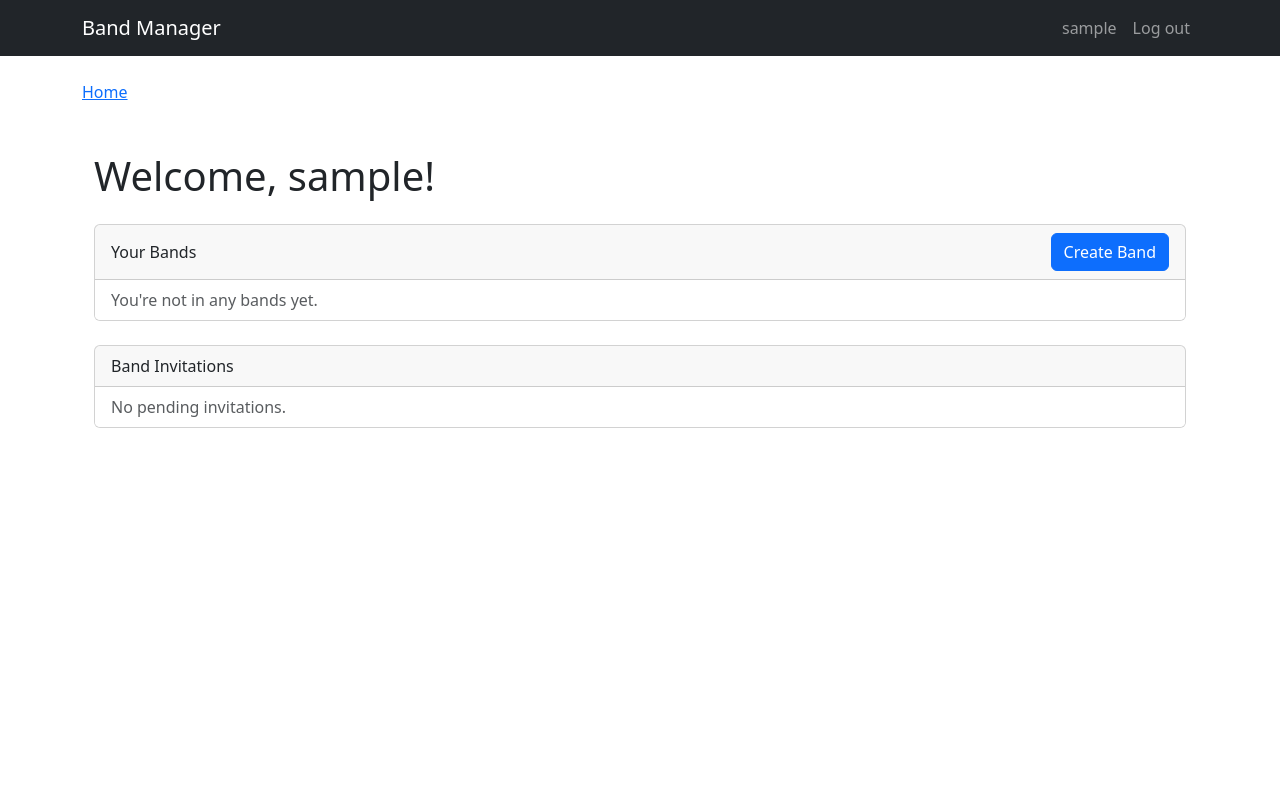
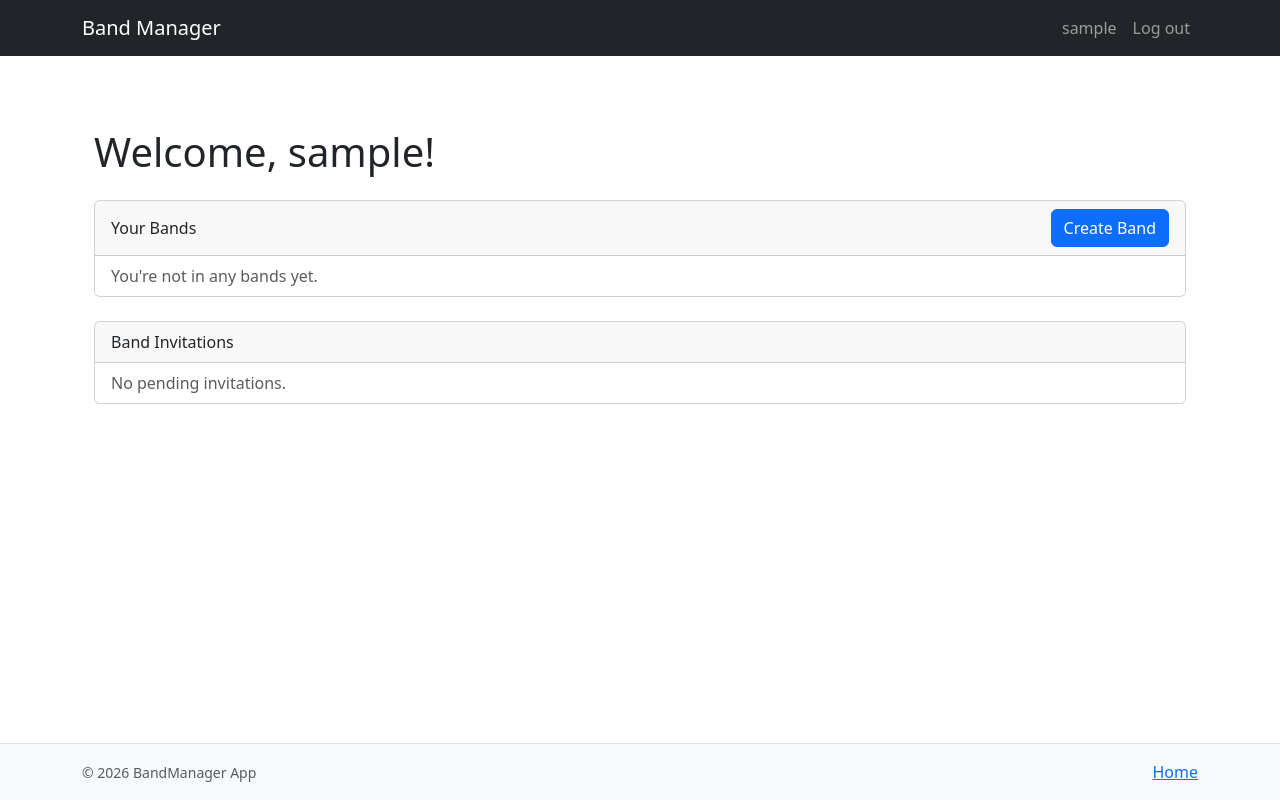
Before and after one commit to RichardModin/set_lists, a Django app: page /dashboard/ in a window 1280 px wide. Run offline with Django 5.2, Linux system fonts and the light colour scheme; the visitor is signed in with stand-in values (Sample User, id 1); data that the repository does not hold is empty; some libraries are stand-ins or nearby versions.

Commit message:
feat: adding footer to base templates

```diff
--- a/templates/base.html
+++ b/templates/base.html
@@ -21,7 +21,7 @@
   <script src="https://cdn.datatables.net/buttons/2.4.1/js/dataTables.buttons.min.js"></script>
   <script src="https://cdn.datatables.net/buttons/2.4.1/js/buttons.colVis.min.js"></script>
 </head>
-<body>
+<body class="d-flex flex-column min-vh-100">
   <nav class="navbar navbar-expand-lg navbar-dark bg-dark mb-4">
     <div class="container">
       <a class="navbar-brand" href="{% url 'core:dashboard' %}">Band Manager</a>
@@ -43,9 +43,15 @@
     </div>
   </nav>
 
-  <div class="container">
+  <main class="container mb-4 flex-grow-1">
+    {% block content %}{% endblock %}
+  </main>
+
+  <footer class="bg-light border-top mt-auto py-3">
+    <div class="container d-flex flex-column flex-md-row justify-content-between align-items-md-center gap-2">
+      <div class="text-muted small">© {% now "Y" %} BandManager App</div>
       <nav aria-label="breadcrumb">
-      <ol class="breadcrumb">
+        <ol class="breadcrumb mb-0 justify-content-md-end">
           {% for crumb in breadcrumbs %}
             <li class="breadcrumb-item">
               {% if crumb.url %}
@@ -57,9 +63,8 @@
           {% endfor %}
         </ol>
       </nav>
-
-    {% block content %}{% endblock %}
     </div>
+  </footer>
 
   <script src="https://cdn.jsdelivr.net/npm/bootstrap@5.3.0/dist/js/bootstrap.bundle.min.js"></script>
   {% block extra_js %}{% endblock %}
```
Lines whose indentation alone changed are shown as unchanged.
